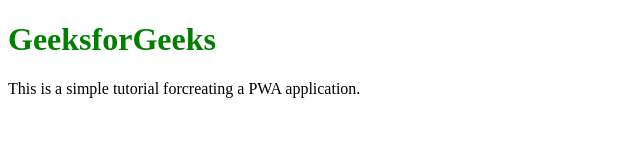
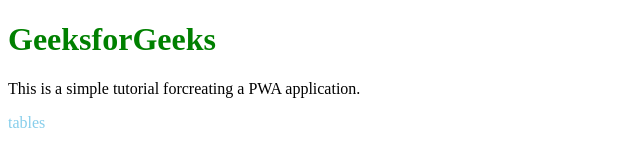
Before and after one commit to ASriDatta/pwa, a plain HTML site: page index.html in a window 1280 px wide. Shown: the full height of the page, 0-640 px from the left. Drawn offline with Linux system fonts and the light colour scheme.

Commit message:
Adding link

```diff
--- a/index.html
+++ b/index.html
@@ -19,6 +19,7 @@
     <p>
         This is a simple tutorial forcreating a PWA application.
     </p>
+    <a style="text-decoration:none;color:skyblue;" href="/tables.html">tables</a>
     <script>
         // Register the Service Worker
         console.log("hello()");
```
